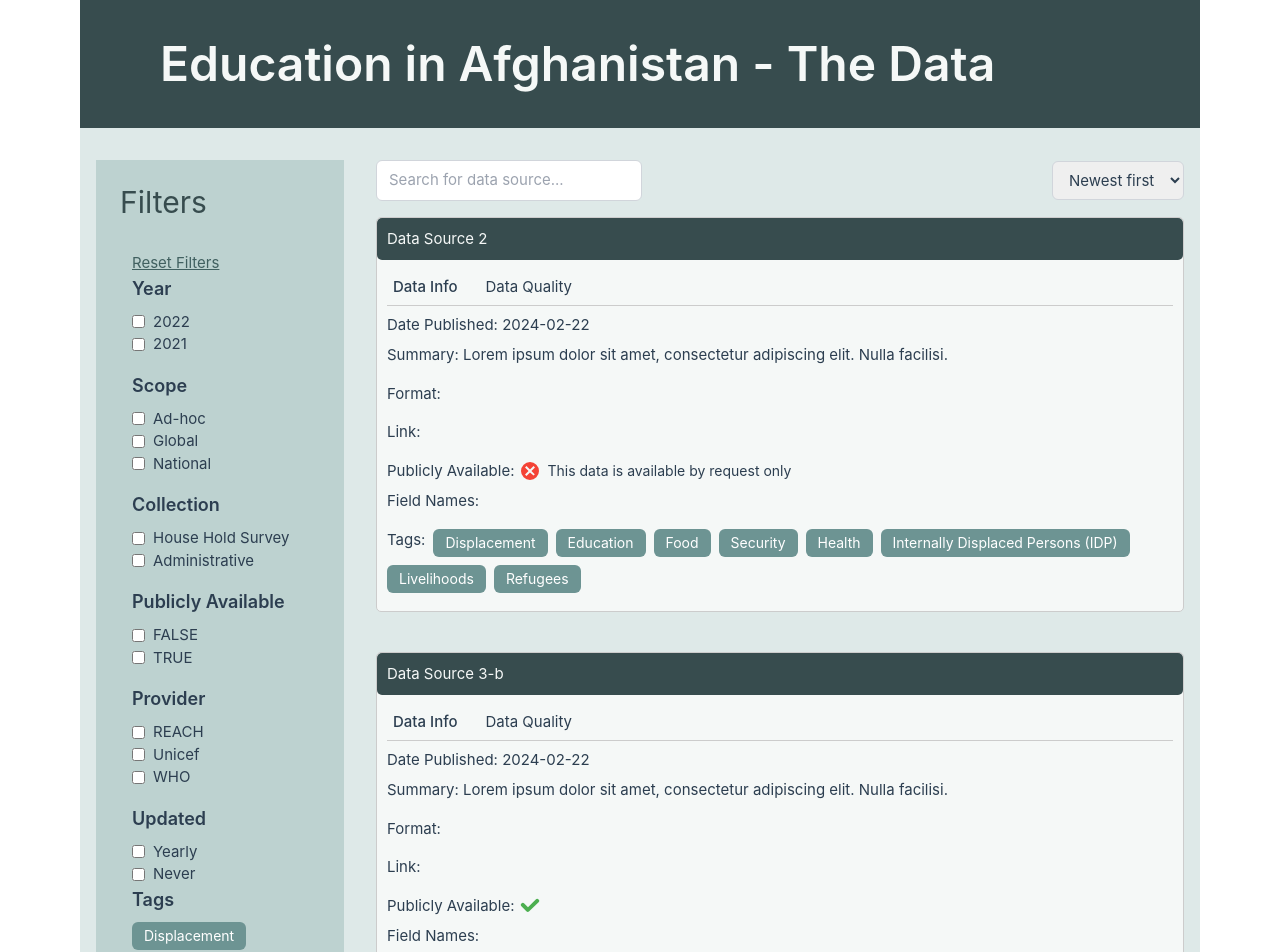
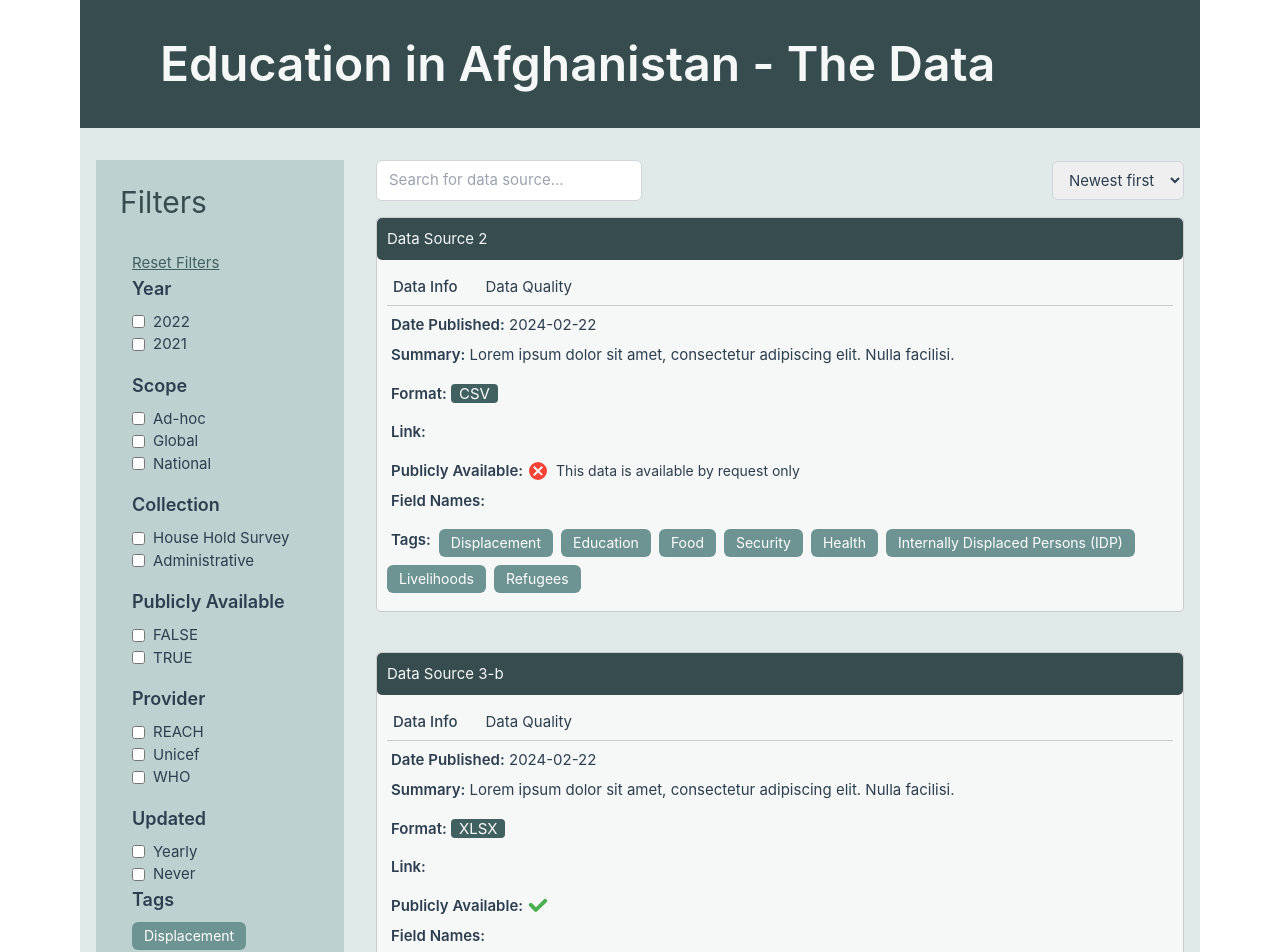
Before and after one commit to rubyimrie/education-data, a Vue app: page / in a window 1280 px wide. Shown: the top 952 px of the page. Built offline with nearby package versions, Linux system fonts and the light colour scheme.

Commit message:
data info changes

```diff
--- a/src/App.vue
+++ b/src/App.vue
@@ -147,7 +147,7 @@ export default {
             coverage: 98.72,
             coverageInfo: 'No data collected in Kandahar Urban Center due to access constraints',
             timeliness: '20/09/2022',
-            format: 'xlsx',
+            format: 'XLSX',
             link: 'https://data.humdata.org/dataset/annual-whole-of-afghanistan-assessment-woaa-2022-household-dataset#',
             updated: 'Yearly',
             collection: ['House Hold Survey'],
@@ -176,6 +176,7 @@ export default {
             datatype: 'Global',
             provider: 'Unicef',
             available: 'FALSE',
+            format: 'CSV',
             previous:[],
             tags:['Displacement','Education','Food','Security','Health','Internally Displaced Persons (IDP)','Livelihoods','Refugees']
           }
@@ -193,6 +194,7 @@ export default {
             collection: ['Administrative'],
             datatype: 'National',
             provider: 'WHO',
+            format: 'XLSX',
             available: 'TRUE',
             previous:[],
             tags:['Displacement','Education','Food','Security','Health','Needs Assessment','Population','Refugees']
@@ -213,6 +215,7 @@ export default {
             provider: 'Unicef',
             available: 'FALSE',
             previous:[],
+            format: 'XLSX',
             tags:['Displacement','Education','Food','Security','Health','Internally Displaced Persons (IDP)','Livelihoods','Refugees']
           }
         },
--- a/src/components/DataInfo.vue
+++ b/src/components/DataInfo.vue
@@ -1,14 +1,14 @@
 <template>
   <div>
-    <p class="mb-2">Date Published: {{ data.date }}</p>
-    <p class="mb-4">Summary: {{ data.content }}</p>
-    <p class="mb-4">Format: {{ data.format }}</p>
-    <p class="mb-4">Link: <a :href="data.link" target="_blank" class="text-blue-500 hover:underline">{{ data.link }}</a></p>
-    <p class="flex items-center mb-2">Publicly Available: <span><svg v-if="data.available==='TRUE'" class="tick-icon" xmlns="http://www.w3.org/2000/svg" viewBox="0 0 20 20"><path fill="#4CAF50" d="M18.585 3.414a2 2 0 0 0-2.828 0L8 11.172 4.243 7.415a2 2 0 0 0-2.828 2.828l4.949 4.95a2 2 0 0 0 2.828 0L18.585 6.243a2 2 0 0 0 0-2.829z"/></svg><svg v-else class="cross-icon" xmlns="http://www.w3.org/2000/svg" viewBox="0 0 20 20"><path fill="#F44336" d="M10 1a9 9 0 1 0 0 18 9 9 0 0 0 0-18zm4.95 12.121l-1.414 1.415L10 11.414l-3.536 3.536-1.414-1.415L8.586 10l-3.535-3.536 1.414-1.415L10 8.586l3.536-3.535 1.414 1.414L11.414 10l3.536 3.536z"/></svg></span><p v-if="data.available !== 'TRUE'" class="text-sm ml-2">  This data is available by request only</p></p>
-    <p class="mb-4">Field Names: {{ data.fields }}</p>
+    <p class="mb-2 ml-1"><span class="font-semibold">Date Published:</span> {{ data.date }}</p>
+    <p class="mb-4 ml-1"><span class="font-semibold">Summary:</span> {{ data.content }}</p>
+    <p class="mb-4 ml-1"><span class="font-semibold">Format:</span> <span class="bg-cutty-sark-600 text-white rounded px-2">{{ data.format }}</span></p>
+    <p class="mb-4 ml-1"><span class="font-semibold">Link:</span> <a :href="data.link" target="_blank" class="text-blue-500 hover:underline">{{ data.link }}</a></p>
+    <p class="flex items-center mb-2 ml-1"><span class="font-semibold">Publicly Available: </span><span><svg v-if="data.available==='TRUE'" class="tick-icon" xmlns="http://www.w3.org/2000/svg" viewBox="0 0 20 20"><path fill="#4CAF50" d="M18.585 3.414a2 2 0 0 0-2.828 0L8 11.172 4.243 7.415a2 2 0 0 0-2.828 2.828l4.949 4.95a2 2 0 0 0 2.828 0L18.585 6.243a2 2 0 0 0 0-2.829z"/></svg><svg v-else class="cross-icon" xmlns="http://www.w3.org/2000/svg" viewBox="0 0 20 20"><path fill="#F44336" d="M10 1a9 9 0 1 0 0 18 9 9 0 0 0 0-18zm4.95 12.121l-1.414 1.415L10 11.414l-3.536 3.536-1.414-1.415L8.586 10l-3.535-3.536 1.414-1.415L10 8.586l3.536-3.535 1.414 1.414L11.414 10l3.536 3.536z"/></svg></span><p v-if="data.available !== 'TRUE'" class="text-sm ml-2">  This data is available by request only</p></p>
+    <p class="mb-4 ml-1"><span class="font-semibold">Field Names: </span>{{ data.fields }}</p>
     <!-- Display tags as buttons -->
     <div class="flex flex-wrap">
-      <p class="mr-2">Tags: </p>
+      <p class="mr-2 ml-1"><span class="font-semibold">Tags: </span></p>
       <button v-for="(tag, index) in data.tags"
         :key="index"
         class="mr-2 mb-2 px-3 py-1 bg-cutty-sark-400 text-white text-sm rounded-md hover:bg-cutty-sark-600"
```
